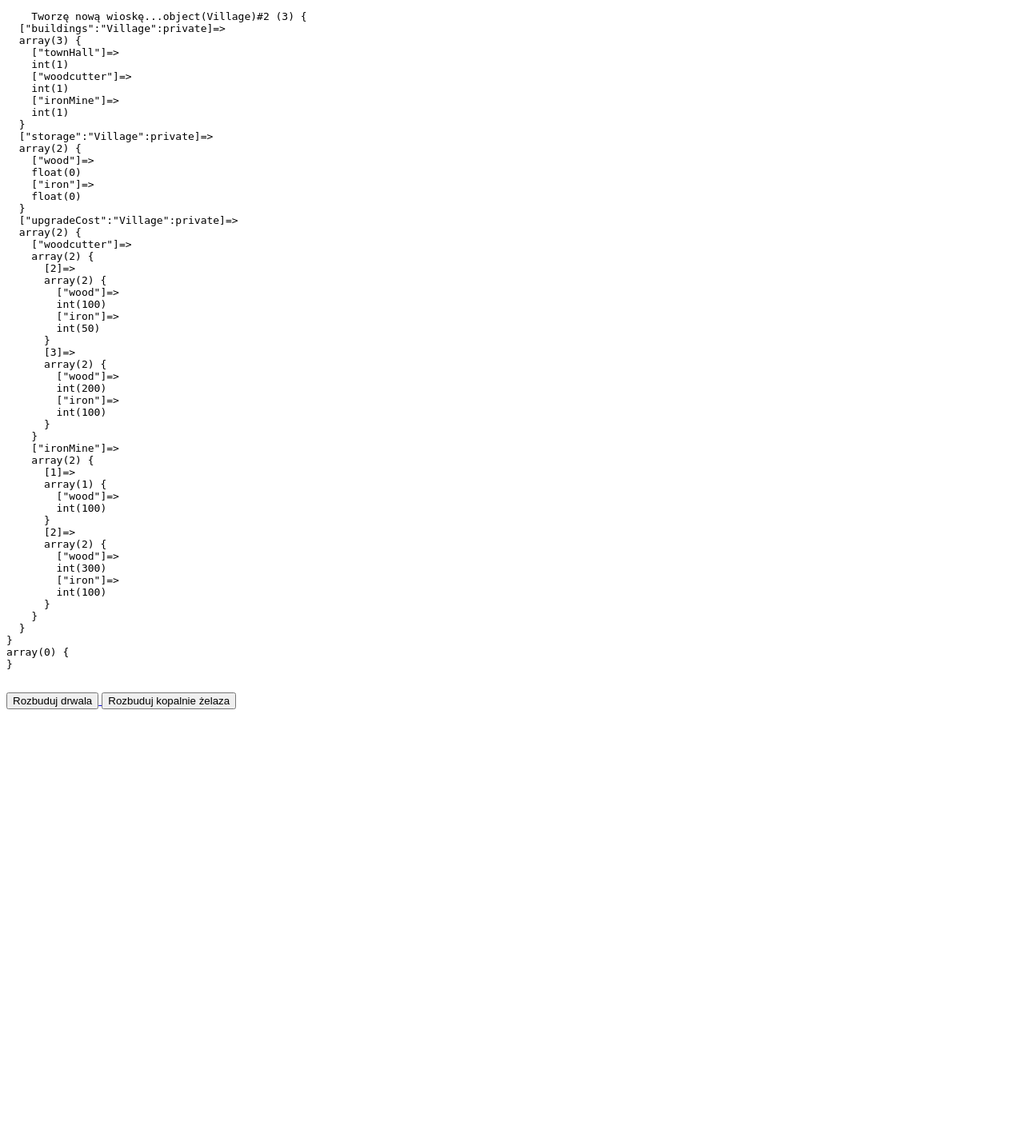
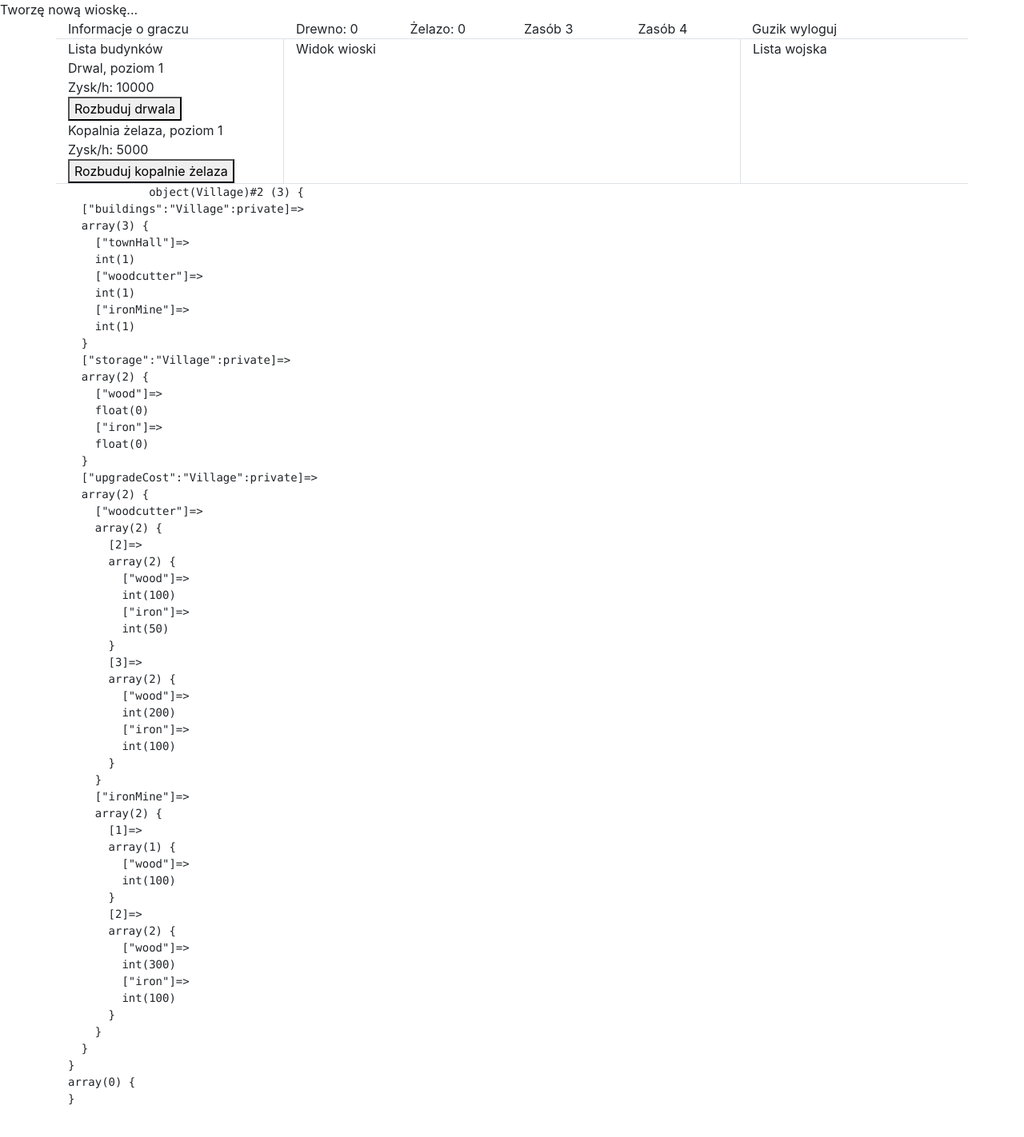
Before and after one commit to machinacyfrowa/genericBrowserGame, a PHP site: page /index.php in a window 1280 px wide. Shown: the whole page at 80% size. Before the commit the page ends 887 px from the top, so only its background shows below. Run offline with PHP 8.4, Linux system fonts and the light colour scheme.

Commit message:
podstawowy interfejs

```diff
--- a/class/Village.class.php
+++ b/class/Village.class.php
@@ -79,5 +79,34 @@ class Village
         $this->buildings[$buildingName] += 1;
         return true;
     }
+    public function showHourGain(string $resource) : string
+    {
+        switch($resource) {
+            case 'wood':
+                return $this->woodGain(3600);
+            break;
+            case 'iron':
+                return $this->ironGain(3600);
+            break;
+            default:
+                echo "Nie ma takiego surowca!";
+            break;
+        }
+    }
+    public function showStorage(string $resource) : string
+    {
+        if(isset($this->storage[$resource]))
+        {
+            return floor($this->storage[$resource]);
+        }
+        else
+        {
+            return "Nie ma takiego surowca!";
+        }
+    }
+    public function buildingLVL(string $building) : int
+    {
+        return $this->buildings[$building];
+    }
 }
 ?>
--- a/index.php
+++ b/index.php
@@ -1,12 +1,3 @@
-<!DOCTYPE html>
-<html lang="en">
-<head>
-    <meta charset="UTF-8">
-    <meta name="viewport" content="width=device-width, initial-scale=1.0">
-    <title>Document</title>
-</head>
-<body>
-    <pre>
 <?php
         require('./class/Village.class.php');
         session_start();
@@ -50,16 +41,77 @@
 
 
         $_SESSION['time'] = time();
-        var_dump($v);
-        var_dump($_REQUEST);
+
 
     ?>
-    </pre>
+<!DOCTYPE html>
+<html lang="en">
+<head>
+    <meta charset="UTF-8">
+    <meta name="viewport" content="width=device-width, initial-scale=1.0">
+    <title>Document</title>
+    <link rel="stylesheet" href="https://cdn.jsdelivr.net/npm/bootstrap@4.5.3/dist/css/bootstrap.min.css" integrity="sha384-TX8t27EcRE3e/ihU7zmQxVncDAy5uIKz4rEkgIXeMed4M0jlfIDPvg6uqKI2xXr2" crossorigin="anonymous">
+</head>
+<body>
+    <div class="container">
+        <header class="row border-bottom">
+            <div class="col-12 col-md-3">
+                Informacje o graczu
+            </div>
+            <div class="col-12 col-md-6">
+                <div class="row">
+                    <div class="col-12 col-md-3">
+                        Drewno: <?php echo $v->showStorage("wood"); ?>
+                    </div>
+                    <div class="col-12 col-md-3">
+                        Żelazo: <?php echo $v->showStorage("iron"); ?>
+                    </div>
+                    <div class="col-12 col-md-3">
+                        Zasób 3
+                    </div>
+                    <div class="col-12 col-md-3">
+                        Zasób 4
+                    </div>
+                </div>
+            </div>
+            <div class="col-12 col-md-3">
+                Guzik wyloguj
+            </div>
+        </header>
+        <main class="row border-bottom">
+            <div class="col-12 col-md-3 border-right">
+                Lista budynków<br>
+                Drwal, poziom <?php echo $v->buildingLVL("woodcutter"); ?> <br>
+                Zysk/h: <?php echo $v->showHourGain("wood"); ?><br>
                 <a href="index.php?action=upgradeBuilding&building=woodcutter">
                     <button>Rozbuduj drwala</button>
-    </a>
+                </a><br>
+                Kopalnia żelaza, poziom <?php echo $v->buildingLVL("ironMine"); ?> <br>
+                Zysk/h: <?php echo $v->showHourGain("iron"); ?><br>
                 <a href="index.php?action=upgradeBuilding&building=ironMine">
                     <button>Rozbuduj kopalnie żelaza</button>
                 </a>
+            </div>
+            <div class="col-12 col-md-6">
+                Widok wioski
+            </div>
+            <div class="col-12 col-md-3 border-left">
+                Lista wojska
+            </div>
+        </main>
+        <footer class="row">
+            <div class="col-12">
+            <pre>
+            <?php
+            var_dump($v);
+            var_dump($_REQUEST);
+            ?>
+            </pre>
+            </div>
+        </footer>
+    </div>
+
+    <script src="https://code.jquery.com/jquery-3.5.1.slim.min.js" integrity="sha384-DfXdz2htPH0lsSSs5nCTpuj/zy4C+OGpamoFVy38MVBnE+IbbVYUew+OrCXaRkfj" crossorigin="anonymous"></script>
+    <script src="https://cdn.jsdelivr.net/npm/bootstrap@4.5.3/dist/js/bootstrap.bundle.min.js" integrity="sha384-ho+j7jyWK8fNQe+A12Hb8AhRq26LrZ/JpcUGGOn+Y7RsweNrtN/tE3MoK7ZeZDyx" crossorigin="anonymous"></script>
 </body>
 </html>
```
Lines whose indentation alone changed are shown as unchanged.
